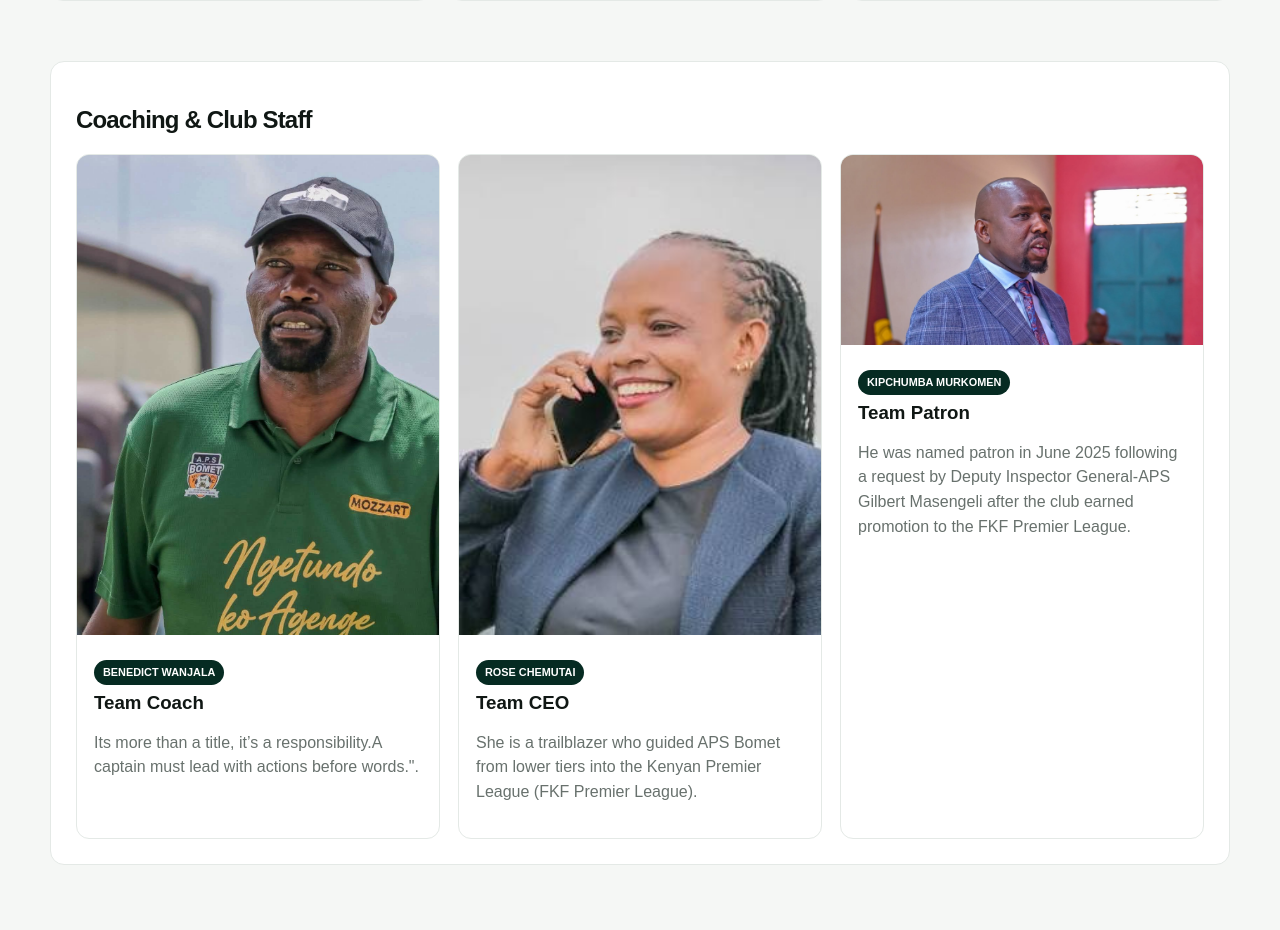
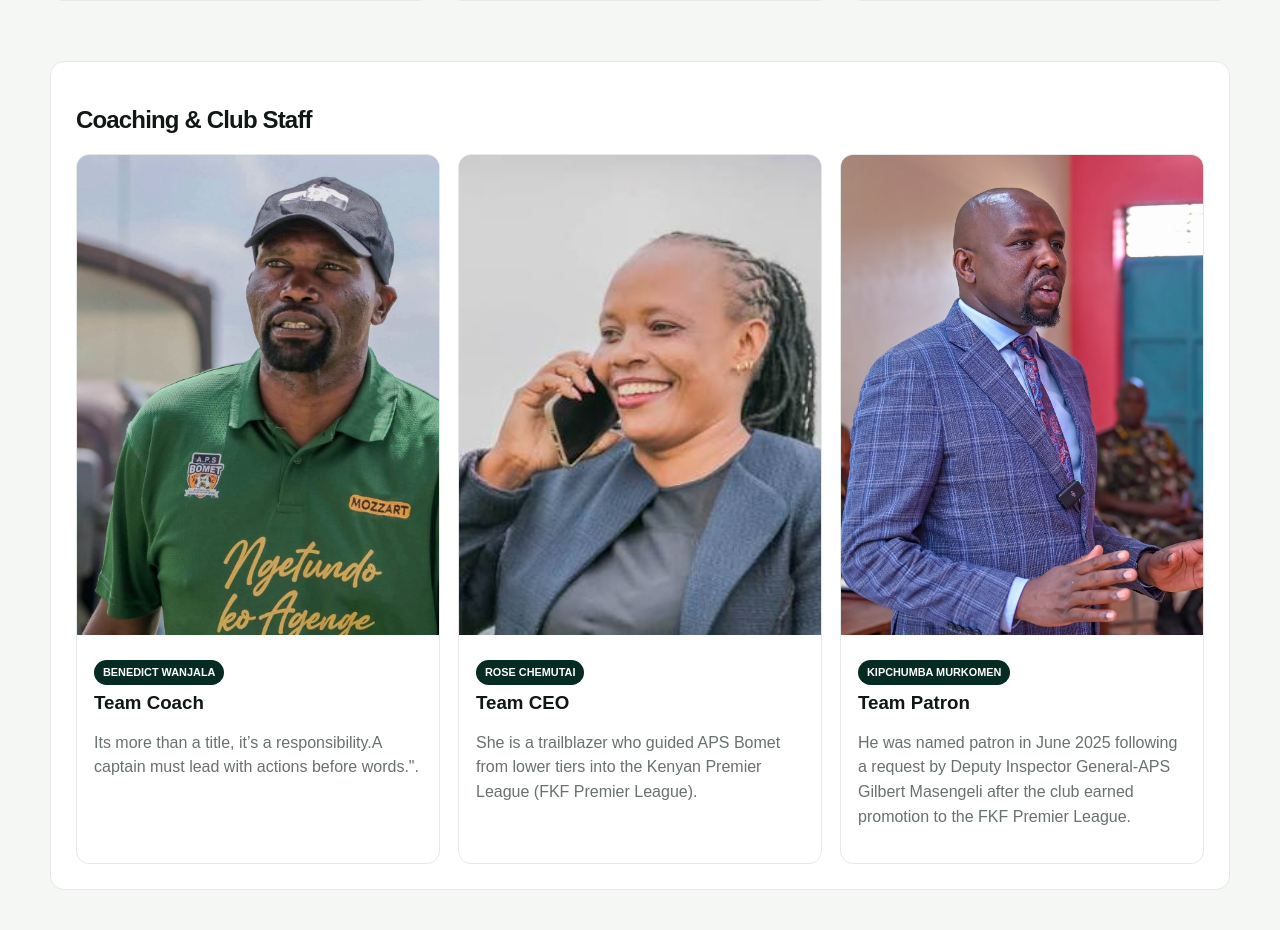
Before and after one commit to chirchirKR/apsbometfc, a Django app: page /team/ in a window 1280 px wide. Shown: the part 905-1835 px from the top of the page. Run offline with Django 5.2, Linux system fonts and the light colour scheme.

Commit message:
Change patron image class to captain image class

```diff
--- a/home/templates/home/team.html
+++ b/home/templates/home/team.html
@@ -103,7 +103,7 @@
                             </article>
 
                             <article class="card">
-                                <img class="card-img patron-img" src="{% static 'files/patron1.jpg' %}" alt="Football team player">
+                                <img class="card-img captain-img" src="{% static 'files/patron1.jpg' %}" alt="Football team player">
                                 <div class="card-body">
                                     <span class="tag">KIPCHUMBA MURKOMEN</span>
                                     <h3>Team Patron</h3>
```
